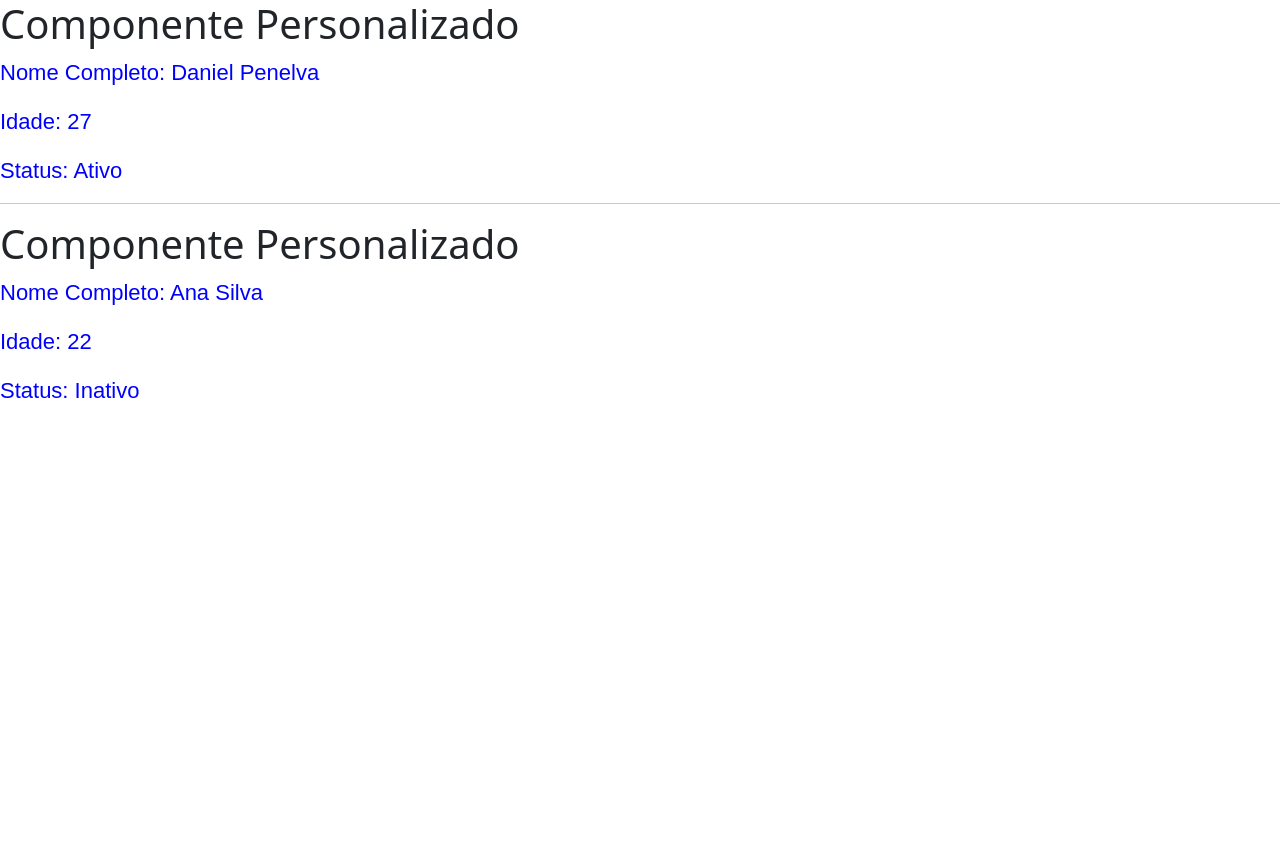
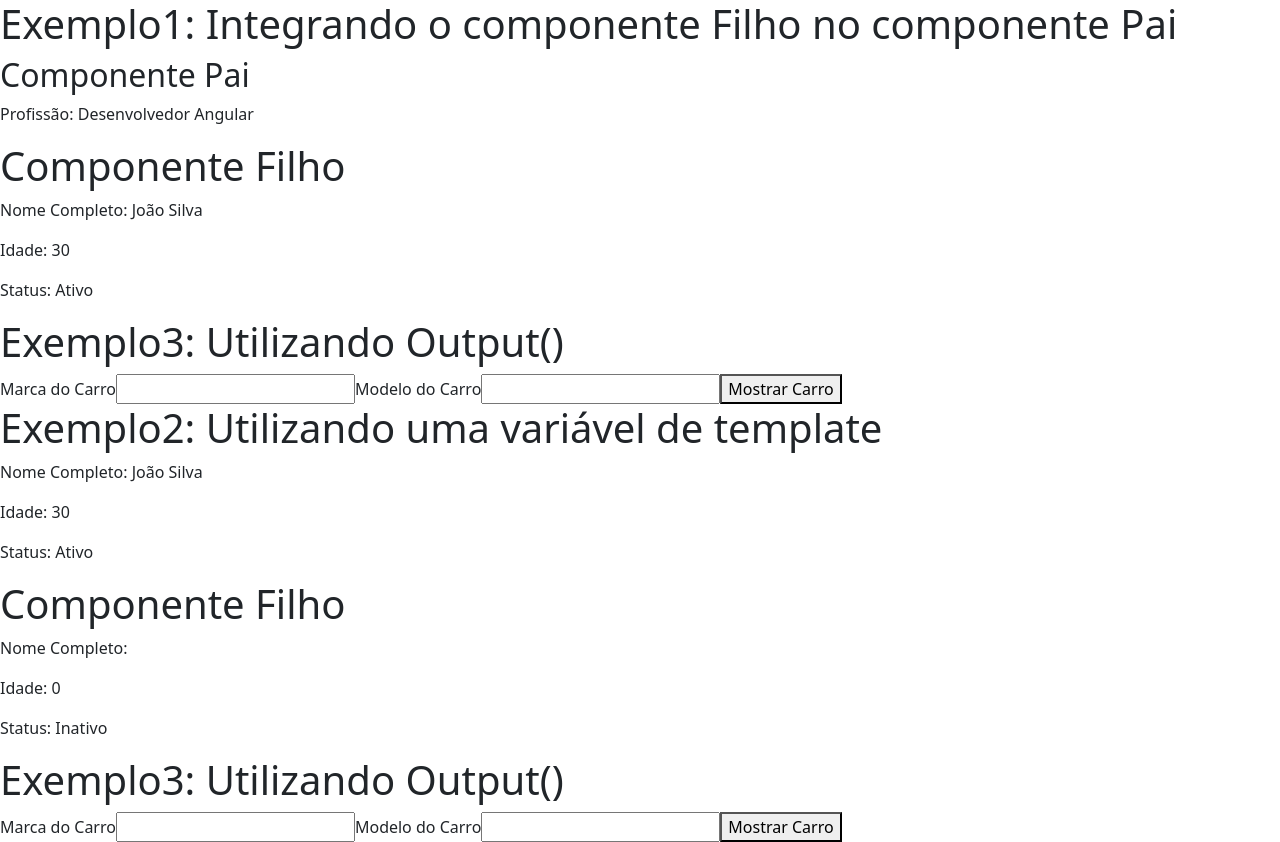
Before and after one commit to Daniel-Penelva/demo-angular17, an Angular app: page / in a window 1280 px wide. Before the commit the page ends 800 px from the top, so only its background shows below. Built offline with nearby package versions, Linux system fonts and the light colour scheme.

Commit message:
feat: desvendando componente pai e filho utilizando variavel de template e @Output

```diff
--- a/src/app/app.component.html
+++ b/src/app/app.component.html
@@ -11,6 +11,5 @@
 <router-outlet></router-outlet>
 -->
 
-<app-componente-personalizado nome="Daniel" sobrenome="Penelva" [idade]=27 [ativo]="true"></app-componente-personalizado>
-<hr />
-<app-componente-personalizado nome="Ana" sobrenome="Silva" [idade]=22 [ativo]="false"></app-componente-personalizado>
+
+<app-component-pai></app-component-pai>
--- a/src/app/app.component.ts
+++ b/src/app/app.component.ts
@@ -33,6 +33,7 @@
 import { AdminUsersComponent } from './admin-users/admin-users.component';
 import { TiposVetoresComponent } from "./tipos-vetores/tipos-vetores.component";
 import { ComponentePersonalizadoComponent } from "./componentes/ex1_componente_personalizado/componente-personalizado/componente-personalizado.component";
+import { ComponentPaiComponent } from "./componentes/ex2_componente_personalizado/component-pai/component-pai.component";
 
 @Component({
     selector: 'app-root',
@@ -74,7 +75,8 @@
     AdminDashboardComponent,
     AdminUsersComponent,
     TiposVetoresComponent,
-    ComponentePersonalizadoComponent
+    ComponentePersonalizadoComponent,
+    ComponentPaiComponent
 ]
 })
 export class AppComponent {
--- /dev/null
+++ b/src/app/componentes/ex2_componente_personalizado/component-filho/component-filho.component.html
@@ -0,0 +1,18 @@
+<h1>Componente Filho</h1>
+
+<p>Nome Completo: {{ nome }} {{ sobrenome }}</p>
+<p>Idade: {{ idade }}</p>
+<p>Status: {{ ativo ? 'Ativo' : 'Inativo' }}</p>
+
+<!--=================================================================-->
+
+
+<h1>Exemplo3: Utilizando Output() </h1>
+
+<label for="marca">Marca do Carro</label>
+<input type="text" id="marca" [(ngModel)]="marcaCarro">
+
+<label for="modelo">Modelo do Carro</label>
+<input type="text" id="modelo" [(ngModel)]="modeloCarro">
+
+<button type="button" (click)="imprimirCarro.emit(marcaCarro + ' ' + modeloCarro)">Mostrar Carro</button>
--- /dev/null
+++ b/src/app/componentes/ex2_componente_personalizado/component-pai/component-pai.component.html
@@ -0,0 +1,24 @@
+<h1>Exemplo1: Integrando o componente Filho no componente Pai </h1>
+
+<h2>Componente Pai</h2>
+
+<p>Profissão: {{ profissao }}</p>
+
+<app-component-filho
+  [nome]="'João'"
+  [sobrenome]="'Silva'"
+  [idade]="30"
+  [ativo]="true" #filho></app-component-filho>
+
+<!--=================================================================-->
+
+<h1>Exemplo2: Utilizando uma variável de template </h1>
+
+<p>Nome Completo: {{ filho.nome }}  {{ filho.sobrenome }}</p>
+<p>Idade: {{ filho.idade }}</p>
+<p>Status: {{ filho.ativo ? 'Ativo' : 'Inativo' }}</p>
+
+<!--=================================================================-->
+<!-- Exemplo 3 - Imprimindo Resultado do Exemplo Output() -->
+
+<app-component-filho (imprimirCarro) = "carro($event)"></app-component-filho>
--- /dev/null
+++ b/src/app/componentes/ex2_componente_personalizado/component-pai/component-pai.component.ts
@@ -0,0 +1,19 @@
+import { Component } from '@angular/core';
+import { ComponentFilhoComponent } from '../component-filho/component-filho.component';
+import { FormsModule } from "@angular/forms";
+
+@Component({
+  selector: 'app-component-pai',
+  standalone: true,
+  imports: [ComponentFilhoComponent, FormsModule],
+  templateUrl: './component-pai.component.html',
+  styleUrl: './component-pai.component.css',
+})
+export class ComponentPaiComponent {
+  profissao: string = 'Desenvolvedor Angular';
+
+  // Testando @Output()
+  carro(meuCarro: any): void {
+    alert(`Meu carro é: ${meuCarro}`);
+  }
+}
```
Also changed, not shown: src/app/componentes/ex2_componente_personalizado/component-filho/component-filho.component.ts (added, +21 -0 lines), src/app/componentes/ex2_componente_personalizado/component-filho/component-filho.component.css (added), src/app/componentes/ex2_componente_personalizado/component-pai/component-pai.component.css (added), 2 other files (tests, documents, lock files or other folders).
